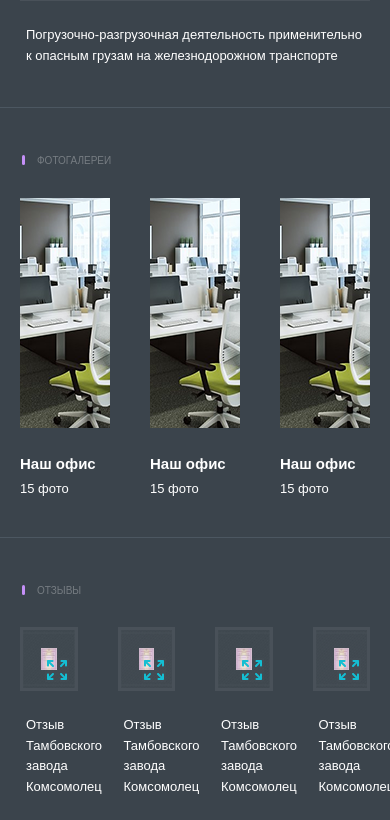
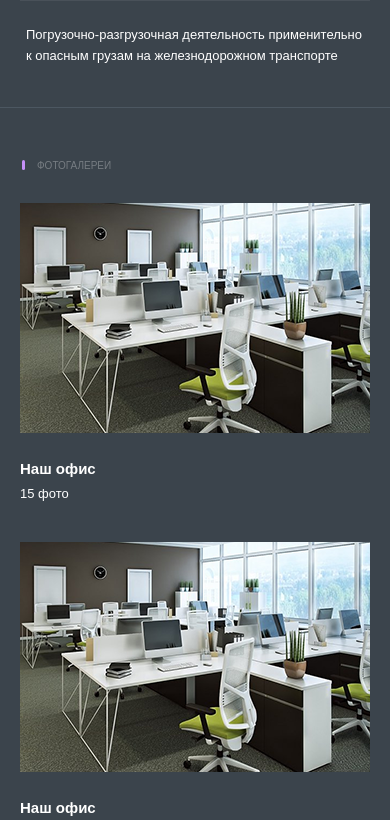
Before and after one commit to Vlad-95/itms, a website: page company.html in a window 390 px wide. Shown: the part 4448-5268 px from the top of the page. Drawn offline with Linux system fonts and the light colour scheme; a web font is replaced by a local one.

Commit message:
photos adaptive

```diff
--- a/less/sections/photos.less
+++ b/less/sections/photos.less
@@ -1,15 +1,16 @@
 .photos {
-    padding: 33px 0 40px;
+    padding: 33px 0 0;
     border-bottom: 1px solid #4c5761;
 
     &__wrap {
         display: flex;
+        flex-wrap: wrap;
         margin: 31px -20px 0;
     }
 
     &__item {
-        width: calc((100% / 3) - 20px);
-        margin: 0 20px;
+        width: calc((100% / 3) - 40px);
+        margin: 0 20px 40px;
 
         .image {
             height: 230px;
@@ -35,3 +36,29 @@
         }
     }
 }
+
+@media screen and (max-width: 992px) {
+    .photos {
+        padding: 38px 0 0;
+    }
+}
+
+@media screen and (max-width: 768px) {
+    .photos {
+        padding: 38px 0 0;
+
+        &__item {
+            width: calc((100% / 2) - 40px);
+        }
+    }
+}
+
+@media screen and (max-width: 576px) {
+    .photos {
+        padding: 38px 0 0;
+
+        &__item {
+            width: calc((100% / 1) - 40px);
+        }
+    }
+}
```
Also changed, not shown: css/style.css, 1 other file.
